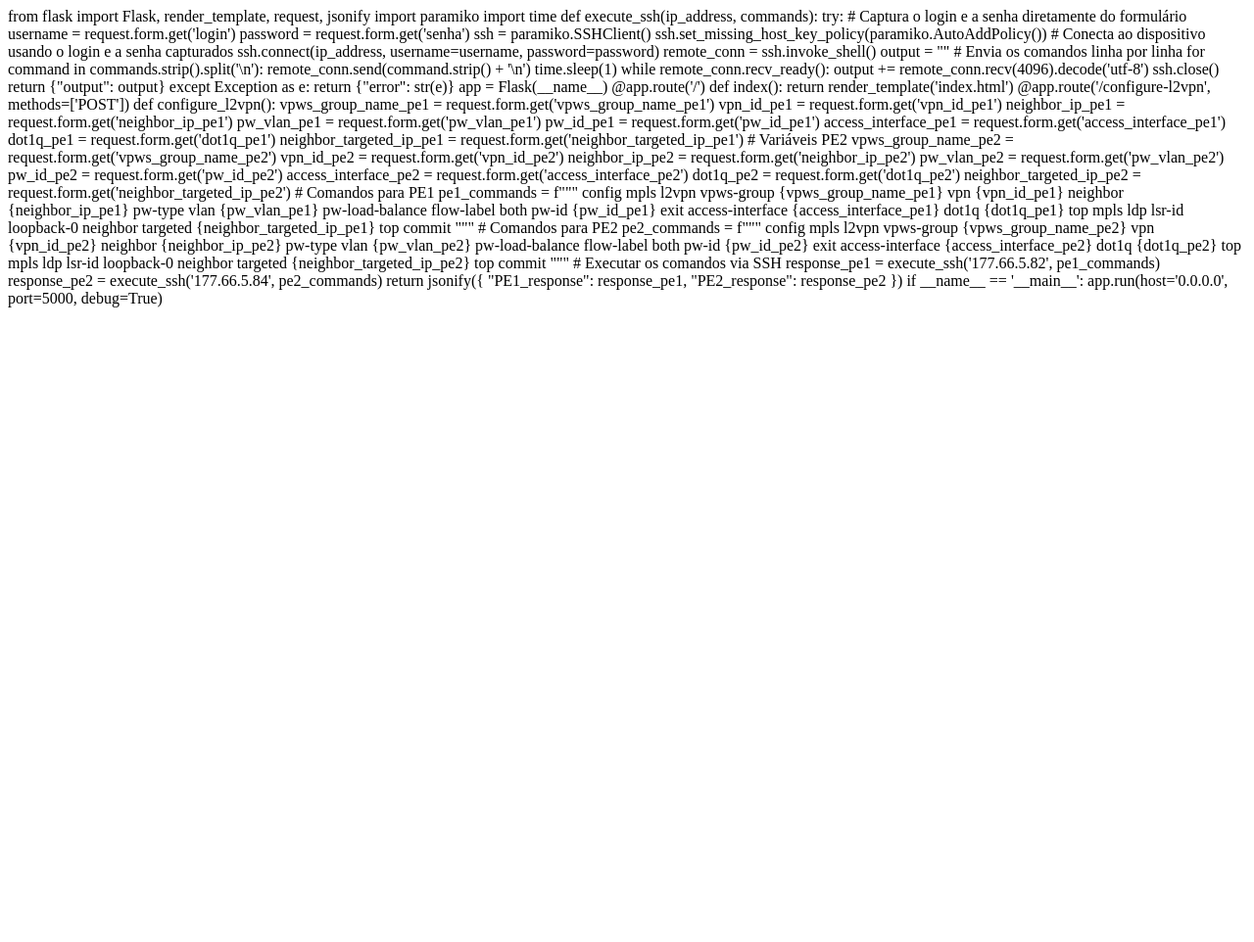
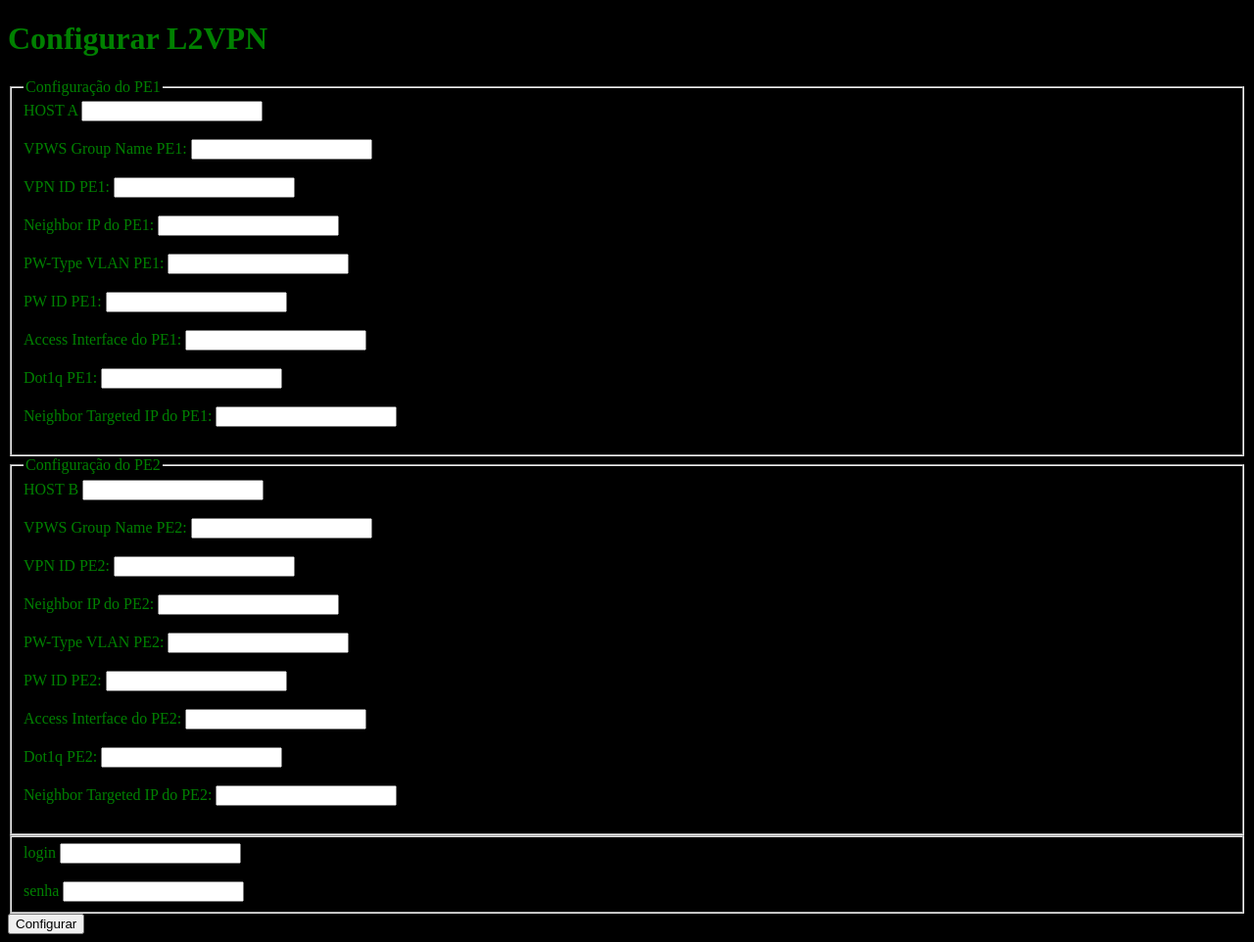
Before and after one commit to AndreasCarvalho1701/l2vpn, a Flask app: page / in a window 1280 px wide. Shown: the whole page at 98% size. Before the commit the page ends 314 px from the top, so only its background shows below. Run offline with Flask 3, Linux system fonts and the light colour scheme.

Commit message:
cor e host

```diff
--- a/app.py
+++ b/app.py
@@ -1,6 +1,8 @@
-from flask import Flask, render_template, request, jsonify
+from flask import Flask, render_template, request, jsonify, Response
 import paramiko
 import time
+import json
+import re
 
 def execute_ssh(ip_address, commands):
     try:
@@ -17,19 +19,56 @@ def execute_ssh(ip_address, commands):
         remote_conn = ssh.invoke_shell()
         output = ""
 
-        # Envia os comandos linha por linha
+        # Envia os comandos de configuração
         for command in commands.strip().split('\n'):
             remote_conn.send(command.strip() + '\n')
             time.sleep(1)
             while remote_conn.recv_ready():
                 output += remote_conn.recv(4096).decode('utf-8')
 
+        # Envia o comando adicional para verificar as alterações
+        verification_command = "show configuration commit changes\n"
+        remote_conn.send(verification_command)
+        time.sleep(2)
+
+        verification_output = ""
+        while remote_conn.recv_ready():
+            verification_output += remote_conn.recv(4096).decode('utf-8')
+
         ssh.close()
 
-        return {"output": output}
+        # Limpa e organiza as saídas
+        output = clean_output(output)
+        verification_output = clean_output(verification_output)
+
+        # Quebra as saídas em listas de linhas
+        output_lines = output.split('\n')
+        verification_output_lines = verification_output.split('\n')
+
+        return {
+            "config_output": output_lines,
+            "verification_output": verification_output_lines
+        }
 
     except Exception as e:
         return {"error": str(e)}
+
+# Função para limpar a saída
+def clean_output(output):
+    # Remove sequências de escape ANSI
+    ansi_escape = re.compile(r'(?:\x1B[@-_][0-?]*[ -/]*[@-~])')
+    output = ansi_escape.sub('', output)
+
+    # Substitui \r\n e \r por \n
+    output = output.replace('\r\n', '\n').replace('\r', '\n')
+
+    # Remove múltiplas quebras de linha consecutivas
+    output = re.sub(r'\n+', '\n', output)
+
+    # Remove espaços em branco extras
+    output = output.strip()
+
+    return output
 
 app = Flask(__name__)
 
@@ -39,6 +78,10 @@ def index():
 
 @app.route('/configure-l2vpn', methods=['POST'])
 def configure_l2vpn():
+
+    # Capturando os valores dos campos HOSTA e HOSTB do formulário
+    host_a = request.form.get('HOSTA')
+    host_b = request.form.get('HOSTB')
 
     vpws_group_name_pe1 = request.form.get('vpws_group_name_pe1')
     vpn_id_pe1 = request.form.get('vpn_id_pe1')
@@ -92,14 +135,27 @@ top
 commit
 """
 
-    # Executar os comandos via SSH
-    response_pe1 = execute_ssh('177.66.5.82', pe1_commands)
-    response_pe2 = execute_ssh('177.66.5.84', pe2_commands)
+    # Executar os comandos via SSH nos hosts fornecidos
+    response_pe1 = execute_ssh(host_a, pe1_commands)
+    response_pe2 = execute_ssh(host_b, pe2_commands)
 
-    return jsonify({
-        "PE1_response": response_pe1,
-        "PE2_response": response_pe2
-    })
+    # Preparar a resposta JSON
+    response_data = {
+        "PE1_response": {
+            "config_output": response_pe1.get("config_output", []),
+            "verification_output": response_pe1.get("verification_output", [])
+        },
+        "PE2_response": {
+            "config_output": response_pe2.get("config_output", []),
+            "verification_output": response_pe2.get("verification_output", [])
+        }
+    }
+
+    # Retornar o JSON formatado com indentação
+    return Response(
+        json.dumps(response_data, indent=2),
+        mimetype='application/json'
+    )
 
 if __name__ == '__main__':
     app.run(host='0.0.0.0', port=5000, debug=True)
--- a/templates/index.html
+++ b/templates/index.html
@@ -1,105 +1,80 @@
-from flask import Flask, render_template, request, jsonify
-import paramiko
-import time
+<!DOCTYPE html>
+<html lang="pt-BR">
+<head>
+    <meta charset="UTF-8">
+    <title>Configurar L2VPN</title>
+</head>
+<body style="background-color: black; color: green;">
+    <h1>Configurar L2VPN</h1>
+    <form action="/configure-l2vpn" method="post">
+        <fieldset>
+            <legend>Configuração do PE1</legend>
 
-def execute_ssh(ip_address, commands):
-    try:
-        # Captura o login e a senha diretamente do formulário
-        username = request.form.get('login')
-        password = request.form.get('senha')
+            <label for="HOSTA">HOST A</label>
+            <input type="text" id="HOSTA" name="HOSTA" required><br><br>
 
-        ssh = paramiko.SSHClient()
-        ssh.set_missing_host_key_policy(paramiko.AutoAddPolicy())
+            <label for="vpws_group_name_pe1">VPWS Group Name PE1:</label>
+            <input type="text" id="vpws_group_name_pe1" name="vpws_group_name_pe1" required><br><br>
 
-        # Conecta ao dispositivo usando o login e a senha capturados
-        ssh.connect(ip_address, username=username, password=password)
+            <label for="vpn_id_pe1">VPN ID PE1:</label>
+            <input type="text" id="vpn_id_pe1" name="vpn_id_pe1" required><br><br>
 
-        remote_conn = ssh.invoke_shell()
-        output = ""
+            <label for="neighbor_ip_pe1">Neighbor IP do PE1:</label>
+            <input type="text" id="neighbor_ip_pe1" name="neighbor_ip_pe1" required><br><br>
 
-        # Envia os comandos linha por linha
-        for command in commands.strip().split('\n'):
-            remote_conn.send(command.strip() + '\n')
-            time.sleep(1)
-            while remote_conn.recv_ready():
-                output += remote_conn.recv(4096).decode('utf-8')
+            <label for="pw_vlan_pe1">PW-Type VLAN PE1:</label>
+            <input type="text" id="pw_vlan_pe1" name="pw_vlan_pe1" required><br><br>
 
-        ssh.close()
+            <label for="pw_id_pe1">PW ID PE1:</label>
+            <input type="text" id="pw_id_pe1" name="pw_id_pe1" required><br><br>
 
-        return {"output": output}
+            <label for="access_interface_pe1">Access Interface do PE1:</label>
+            <input type="text" id="access_interface_pe1" name="access_interface_pe1" required><br><br>
 
-    except Exception as e:
-        return {"error": str(e)}
+            <label for="dot1q_pe1">Dot1q PE1:</label>
+            <input type="text" id="dot1q_pe1" name="dot1q_pe1" required><br><br>
 
-app = Flask(__name__)
+            <label for="neighbor_targeted_ip_pe1">Neighbor Targeted IP do PE1:</label>
+            <input type="text" id="neighbor_targeted_ip_pe1" name="neighbor_targeted_ip_pe1" required><br><br>
+        </fieldset>
 
-@app.route('/')
-def index():
-    return render_template('index.html')
+        <fieldset>
+            <legend>Configuração do PE2</legend>
 
-@app.route('/configure-l2vpn', methods=['POST'])
-def configure_l2vpn():
+            <label for="HOSTB">HOST B</label>
+            <input type="text" id="HOSTB" name="HOSTB" required><br><br>
 
-    vpws_group_name_pe1 = request.form.get('vpws_group_name_pe1')
-    vpn_id_pe1 = request.form.get('vpn_id_pe1')
-    neighbor_ip_pe1 = request.form.get('neighbor_ip_pe1')
-    pw_vlan_pe1 = request.form.get('pw_vlan_pe1')
-    pw_id_pe1 = request.form.get('pw_id_pe1')
-    access_interface_pe1 = request.form.get('access_interface_pe1')
-    dot1q_pe1 = request.form.get('dot1q_pe1')
-    neighbor_targeted_ip_pe1 = request.form.get('neighbor_targeted_ip_pe1')
+            <label for="vpws_group_name_pe2">VPWS Group Name PE2:</label>
+            <input type="text" id="vpws_group_name_pe2" name="vpws_group_name_pe2" required><br><br>
 
-    # Variáveis PE2
+            <label for="vpn_id_pe2">VPN ID PE2:</label>
+            <input type="text" id="vpn_id_pe2" name="vpn_id_pe2" required><br><br>
 
-    vpws_group_name_pe2 = request.form.get('vpws_group_name_pe2')
-    vpn_id_pe2 = request.form.get('vpn_id_pe2')
-    neighbor_ip_pe2 = request.form.get('neighbor_ip_pe2')
-    pw_vlan_pe2 = request.form.get('pw_vlan_pe2')
-    pw_id_pe2 = request.form.get('pw_id_pe2')
-    access_interface_pe2 = request.form.get('access_interface_pe2')
-    dot1q_pe2 = request.form.get('dot1q_pe2')
-    neighbor_targeted_ip_pe2 = request.form.get('neighbor_targeted_ip_pe2')
+            <label for="neighbor_ip_pe2">Neighbor IP do PE2:</label>
+            <input type="text" id="neighbor_ip_pe2" name="neighbor_ip_pe2" required><br><br>
 
-    # Comandos para PE1
-    pe1_commands = f"""
-config
-mpls l2vpn vpws-group {vpws_group_name_pe1} vpn {vpn_id_pe1} neighbor {neighbor_ip_pe1}
-pw-type vlan {pw_vlan_pe1}
-pw-load-balance flow-label both
-pw-id {pw_id_pe1}
-exit
-access-interface {access_interface_pe1}
-dot1q {dot1q_pe1}
-top
-mpls ldp lsr-id loopback-0 neighbor targeted {neighbor_targeted_ip_pe1}
-top
-commit
-"""
+            <label for="pw_vlan_pe2">PW-Type VLAN PE2:</label>
+            <input type="text" id="pw_vlan_pe2" name="pw_vlan_pe2" required><br><br>
 
-    # Comandos para PE2
-    pe2_commands = f"""
-config
-mpls l2vpn vpws-group {vpws_group_name_pe2} vpn {vpn_id_pe2} neighbor {neighbor_ip_pe2}
-pw-type vlan {pw_vlan_pe2}
-pw-load-balance flow-label both
-pw-id {pw_id_pe2}
-exit
-access-interface {access_interface_pe2}
-dot1q {dot1q_pe2}
-top
-mpls ldp lsr-id loopback-0 neighbor targeted {neighbor_targeted_ip_pe2}
-top
-commit
-"""
+            <label for="pw_id_pe2">PW ID PE2:</label>
+            <input type="text" id="pw_id_pe2" name="pw_id_pe2" required><br><br>
 
-    # Executar os comandos via SSH
-    response_pe1 = execute_ssh('177.66.5.82', pe1_commands)
-    response_pe2 = execute_ssh('177.66.5.84', pe2_commands)
+            <label for="access_interface_pe2">Access Interface do PE2:</label>
+            <input type="text" id="access_interface_pe2" name="access_interface_pe2" required><br><br>
 
-    return jsonify({
-        "PE1_response": response_pe1,
-        "PE2_response": response_pe2
-    })
+            <label for="dot1q_pe2">Dot1q PE2:</label>
+            <input type="text" id="dot1q_pe2" name="dot1q_pe2" required><br><br>
 
-if __name__ == '__main__':
-    app.run(host='0.0.0.0', port=5000, debug=True)
+            <label for="neighbor_targeted_ip_pe2">Neighbor Targeted IP do PE2:</label>
+            <input type="text" id="neighbor_targeted_ip_pe2" name="neighbor_targeted_ip_pe2" required><br><br>
+        </fieldset>
+        <fieldset>
+            <label for='login'>login</label>
+            <input type="text" id ='login' name="login" required><br><br>
+            <label for='senha'>senha</label>
+            <input type="text" id ='senha' name="senha" required>
+        </fieldset>
+        <button type="submit">Configurar</button>
+    </form>
+</body>
+</html>
```
